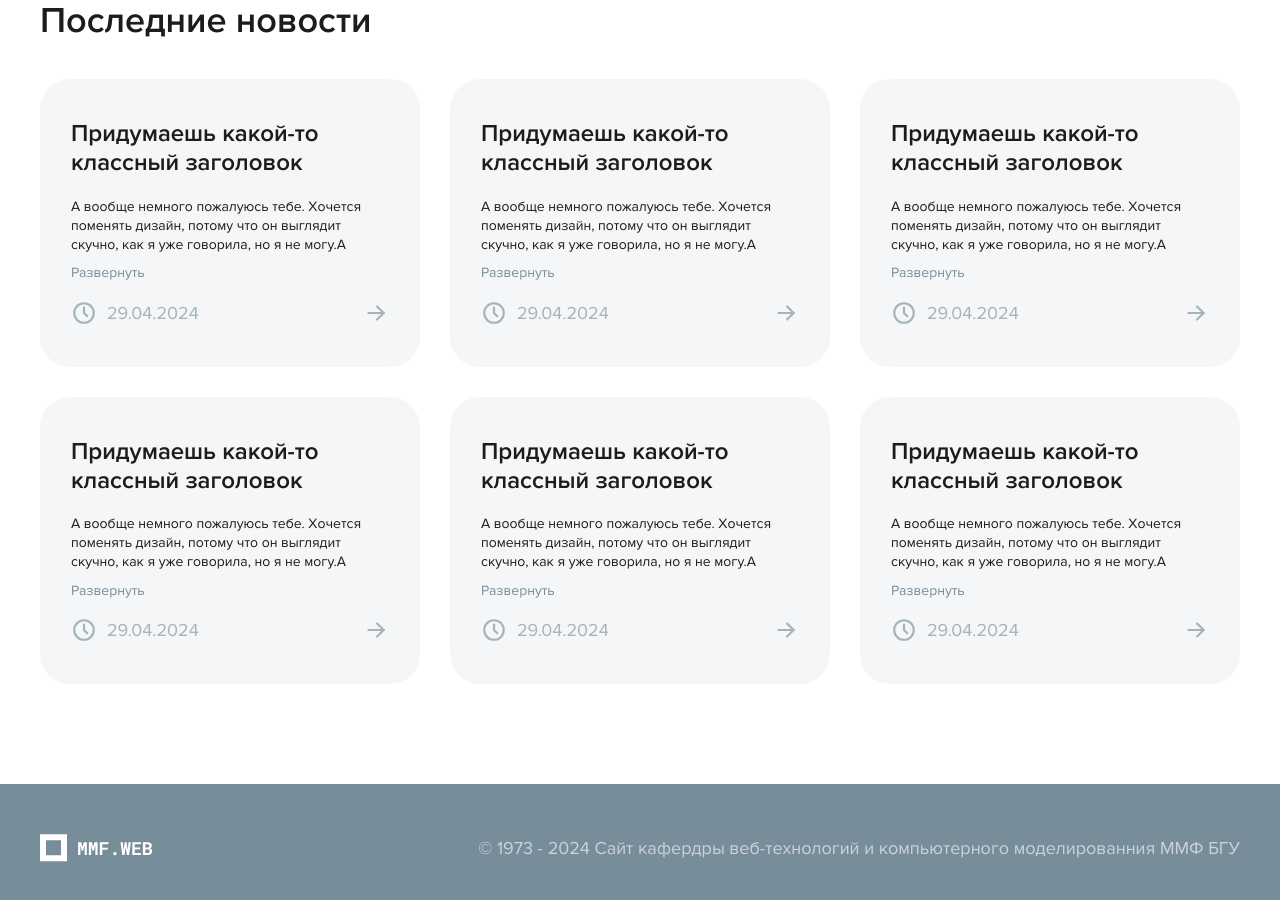
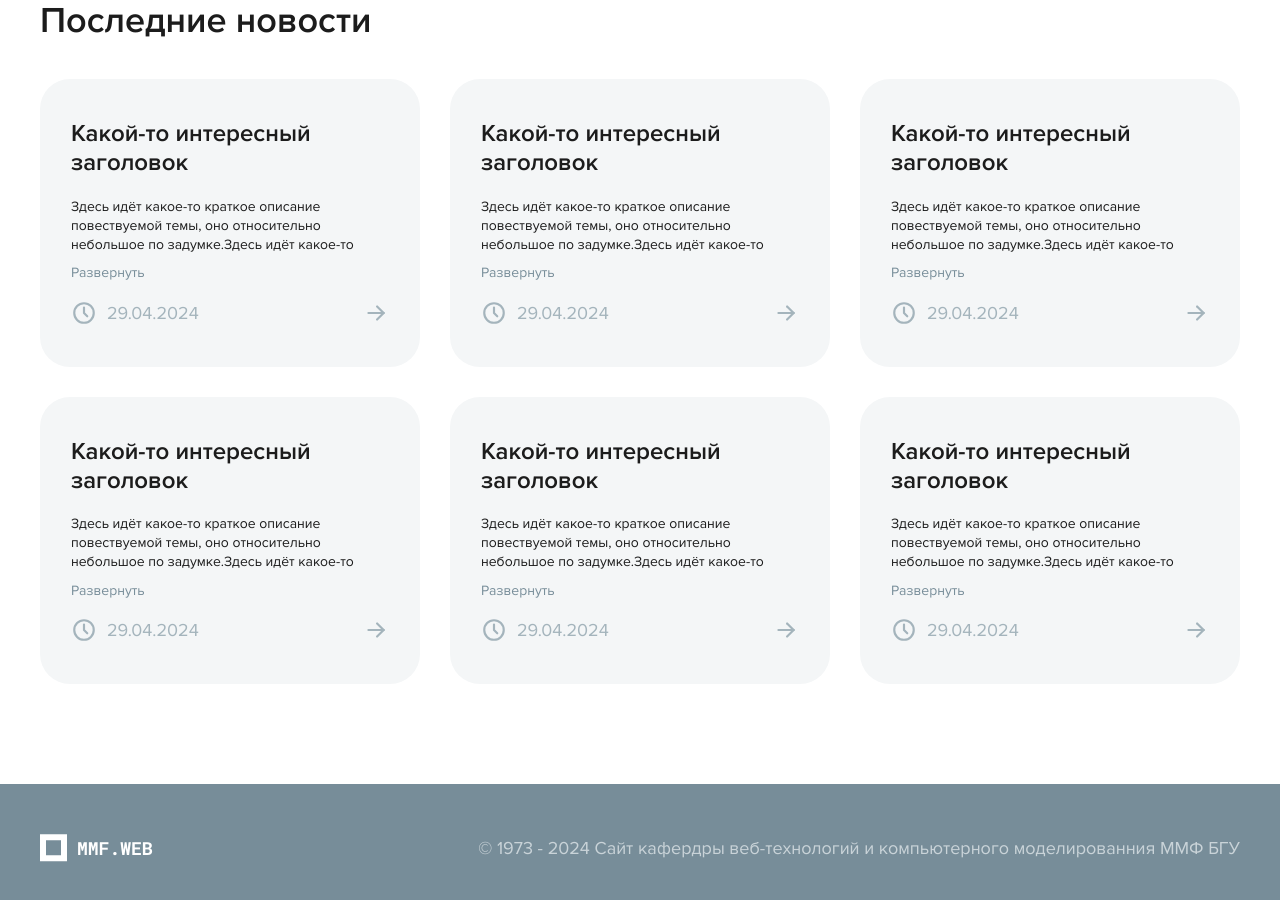
Before and after one commit to soloVlad/department-client, a React (Vite) app: page / in a window 1280 px wide. Shown: the part 840-1740 px from the top of the page. Built offline with nearby package versions, Linux system fonts and the light colour scheme.

Commit message:
fix: mock data

```diff
--- a/src/pages/home/components/NewsPreviewCard/NewsPreviewCard.tsx
+++ b/src/pages/home/components/NewsPreviewCard/NewsPreviewCard.tsx
@@ -10,9 +10,9 @@ import classes from "./NewsPreviewCard.module.css";
 
 const newsPreviewInfo = {
 	id: 1,
-	title: "Придумаешь какой-то классный заголовок",
+	title: "Какой-то интересный заголовок",
 	description:
-		"А вообще немного пожалуюсь тебе. Хочется поменять дизайн, потому что он выглядит скучно, как я уже говорила, но я не могу.",
+		"Здесь идёт какое-то краткое описание повествуемой темы, оно относительно небольшое по задумке.",
 	date: new Date(),
 };
 
```
